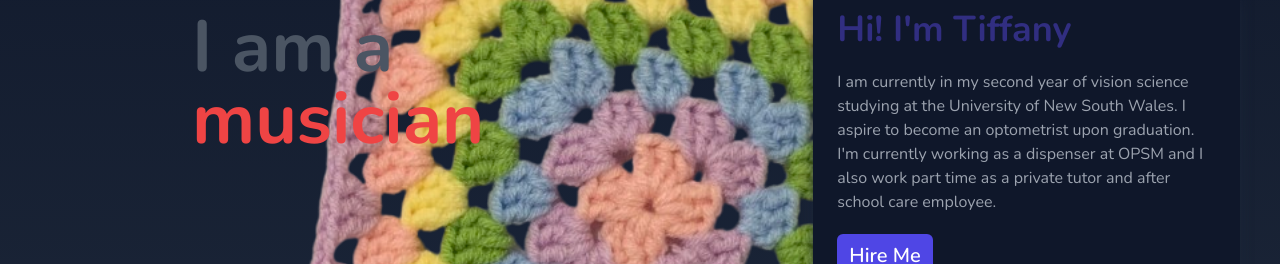
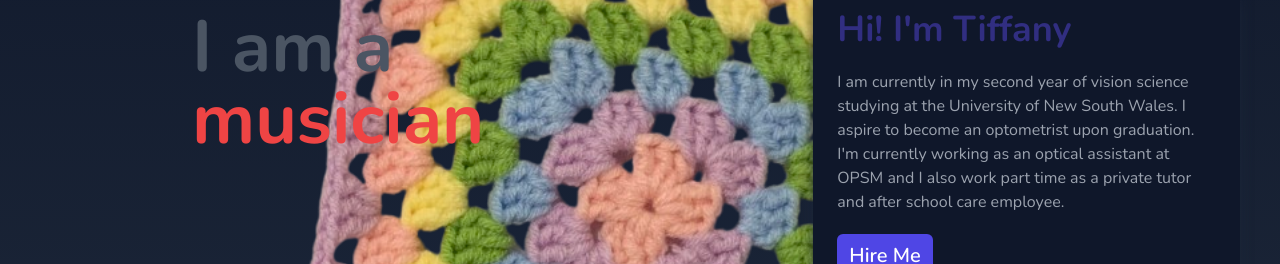
Before and after one commit to Josiah-tan/Josiah-tan.github.io, a website: page index.html in a window 1280 px wide. Shown: the part 256-520 px from the top of the page. Drawn offline with nearby package versions, Linux system fonts and the light colour scheme.

Commit message:
Update index.html

```diff
--- a/index.html
+++ b/index.html
@@ -98,7 +98,7 @@
 				<h1 class="text-4xl font-bold text-indigo-900">Hi! I'm Tiffany</h1>
 				<p class="text-gray-400">
 					I am currently in my second year of vision science studying at the University of New South Wales. I aspire to become an optometrist upon graduation.
-					I'm currently working as a dispenser at OPSM and I also work part time as a private tutor and after school care employee.
+					I'm currently working as an optical assistant at OPSM and I also work part time as a private tutor and after school care employee.
 				</p>
 				<a
 					class="bg-indigo-600 text-white text-xl px-3 py-2 rounded-md font-semibold w-fit"
```
